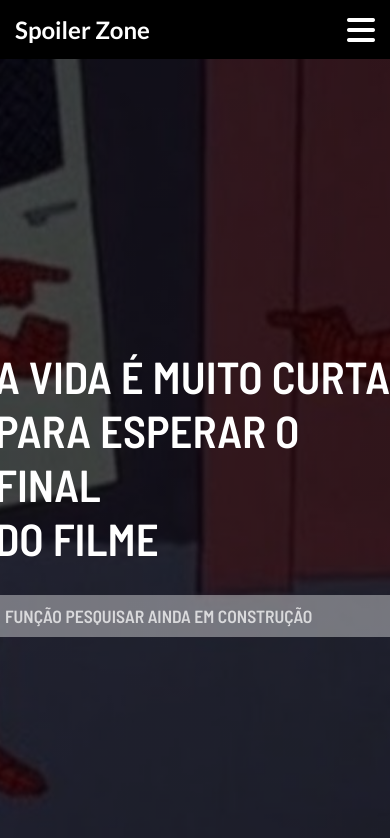
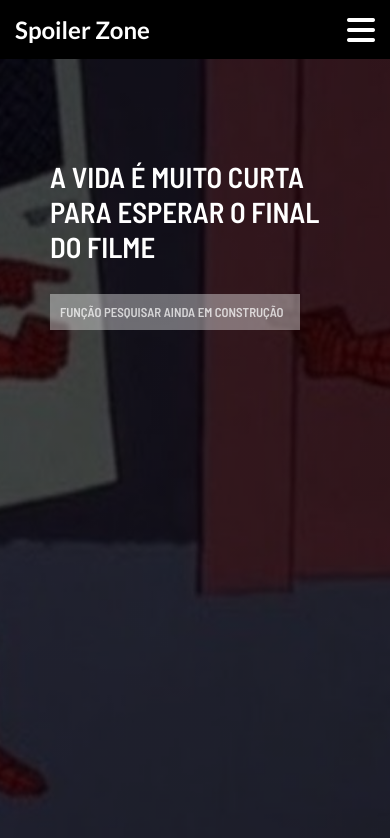
Before and after one commit to almirleandro/spoilerzone, a React (Create React App) app: page / in a window 390 px wide. Shown: the top 838 px of the page. Built offline with nearby package versions, Linux system fonts and the light colour scheme.

Commit message:
Update responsive design

```diff
--- a/src/App.js
+++ b/src/App.js
@@ -7,6 +7,7 @@ import Footer from './components/Footer'
 import About from './components/About'
 import Catalogo from './components/Catalogo'
 import Filme from './components/Filme'
+import Search from './components/Search'
 
 import {
   Switch,
@@ -48,6 +49,12 @@ export default function App() {
             <Footer />
           </Route>
 
+          <Route path='search/:id'>
+            <Navbar />
+            <Search />
+            <Footer />
+          </Route>
+
         </Switch>
       </div>
     </HashRouter>
--- a/src/components/Navbar.js
+++ b/src/components/Navbar.js
@@ -5,6 +5,9 @@ export default function Navbar() {
   const [menuStyle, setMenuStyle] = React.useState({
     width: '0'
   })
+
+  const closeMenu = () => setMenuStyle({width: '0'});
+
 
   return (
     <nav className="Navbar">
@@ -16,9 +19,9 @@ export default function Navbar() {
         <Link to="/sobre">Sobre o site</Link>
       </div>
       <div id="mySidenav" className="sidenav" style={menuStyle}>
-        <button className="closebtn" onClick={() => setMenuStyle({width: '0'})}>&times;</button>
-        <Link to="/catalogo">Catálogo de filmes</Link>
-        <Link to="/sobre">Sobre o site</Link>
+        <button className="closebtn" onClick={closeMenu}>&times;</button>
+        <Link to="/catalogo" onClick={closeMenu}>Catálogo de filmes</Link>
+        <Link to="/sobre" onClick={closeMenu}>Sobre o site</Link>
       </div>
       <i className="fas fa-bars fa-2x" onClick={() => setMenuStyle({width: '250px'})}></i>
     </nav>
--- /dev/null
+++ b/src/components/Search.js
@@ -0,0 +1,7 @@
+import React from 'react';
+
+export default function Search() {
+  return <main>
+    Hello world. I'm search.
+  </main>
+}
--- a/src/index.css
+++ b/src/index.css
@@ -62,7 +62,7 @@ body, html {
   background-image: linear-gradient(rgba(0, 0, 0, 0.705), rgba(0, 0, 0, 0.705)), url(./assets/Spoiler\ Zone\ 2.png);
 
   /* Set a specific height */
-  height: 93vh;
+  min-height: 93vh;
 
   /* Position and center the image to scale nicely on all screens */
   background-position: top;
@@ -74,7 +74,7 @@ body, html {
 .hero-text {
   font-family: 'Barlow Semi Condensed', sans-serif;
   position: absolute;
-  top: 37%;
+  top: 270px;
   left: 100px;
   color: white;
   font-size: 4rem;
@@ -310,25 +310,49 @@ footer {
   }
 }
 
+@media only screen and (max-width: 450px) {
+  .spoilerDivision {
+    font-size: 2rem;
+    margin: 30px -100px 40px;
+  }
+
+  .About .leftSide img {
+    margin-bottom: 30px;
+  }
+}
+
 
 /* -------------- Hero --------------------*/
 
 @media only screen and (max-width: 1100px) {
-  .hero-image {
-    display: flex;
-    justify-content: center;
-  }
-
   .hero-text {
-    position: relative;
-    top: 37%;
-    left: 0;
     font-size: 2.8rem;
+    top: 200px;
   }
 
   .hero-text form input {
     margin-top: 30px;
     width: 400px;
+  }
+}
+
+@media only screen and (max-width: 650px) {
+  .hero-text {
+    font-size: 1.8rem;
+    top: 100px;
+    left: 150px;
+  }
+
+  .hero-text form input {
+    font-size: 0.8rem;
+    margin-top: 30px;
+    width: 250px;
+  }
+}
+
+@media only screen and (max-width: 550px) {
+  .hero-text {
+    left: 50px;
   }
 }
 
@@ -343,13 +367,30 @@ footer {
   .About .leftSide {
     margin: 0 40px;
   }
+
+  .About .rightSide {
+    display: flex;
+    justify-content: center;
+  }
+
+  .About .rightSide img {
+    max-width:800px;
+  }
 }
 
 @media only screen and (max-width: 800px) {
   .About .rightSide img {
+    max-width:100%;
     padding: 60px;
   }
 }
+
+@media only screen and (max-width: 530px) {
+  .About .rightSide img {
+    display: none;
+  }
+}
+
 
 
 /* -------------- Sidebar --------------------*/
```
Also changed, not shown: 1 other file (tests, documents, lock files or other folders).
